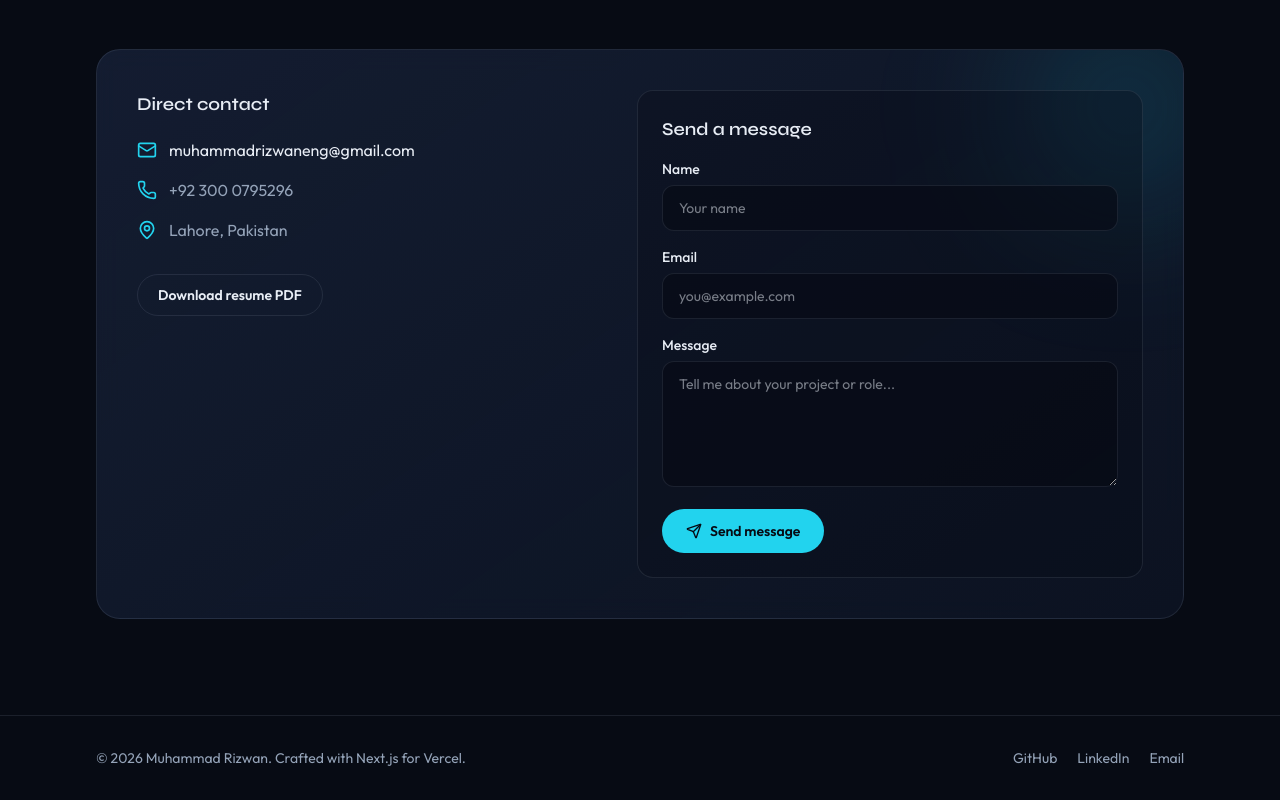
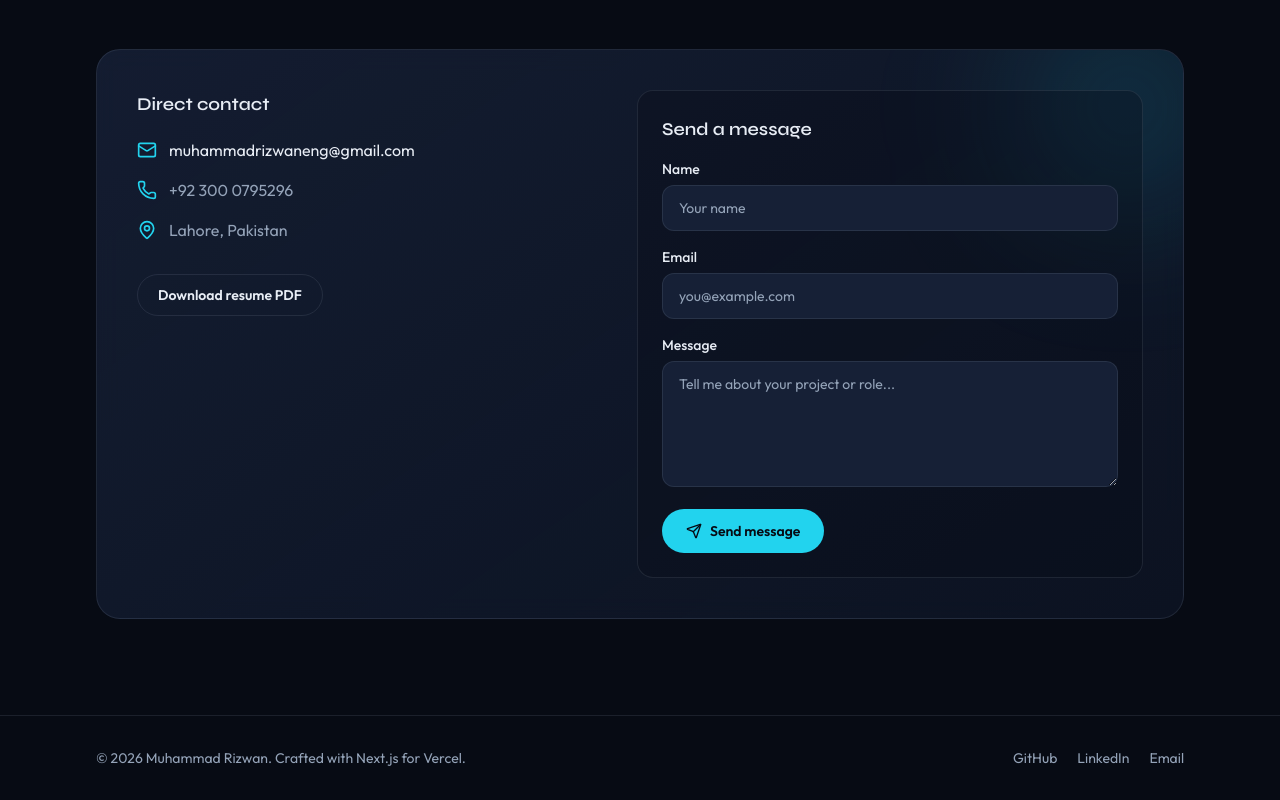
Before and after one commit to muhammadrizwaneng/rizwan-portfolio, a Next.js app: page / in a window 1280 px wide. Shown: the part 5822-6622 px from the top of the page. Built offline with nearby package versions, Linux system fonts and the light colour scheme; no server answers.

Commit message:
Fix contact form autofill text contrast

```diff
--- a/src/app/globals.css
+++ b/src/app/globals.css
@@ -80,3 +80,23 @@ body {
   filter: blur(80px);
   pointer-events: none;
 }
+
+.form-field {
+  color: var(--foreground);
+  caret-color: var(--accent);
+}
+
+.form-field::placeholder {
+  color: var(--muted);
+  opacity: 1;
+}
+
+.form-field:-webkit-autofill,
+.form-field:-webkit-autofill:hover,
+.form-field:-webkit-autofill:focus,
+.form-field:-webkit-autofill:active {
+  -webkit-text-fill-color: var(--foreground) !important;
+  box-shadow: 0 0 0 1000px var(--surface-elevated) inset !important;
+  border-color: var(--border);
+  transition: background-color 99999s ease-in-out 0s;
+}
--- a/src/components/ContactForm.tsx
+++ b/src/components/ContactForm.tsx
@@ -90,7 +90,7 @@ export function ContactForm() {
           type="text"
           required
           autoComplete="name"
-          className="w-full rounded-xl border border-border bg-background/60 px-4 py-3 text-sm outline-none transition focus:border-accent/50 focus:ring-2 focus:ring-accent/20"
+          className="form-field w-full rounded-xl border border-border bg-surface-elevated px-4 py-3 text-sm text-foreground outline-none transition focus:border-accent/50 focus:ring-2 focus:ring-accent/20"
           placeholder="Your name"
         />
         {fieldErrors.name ? (
@@ -108,7 +108,7 @@ export function ContactForm() {
           type="email"
           required
           autoComplete="email"
-          className="w-full rounded-xl border border-border bg-background/60 px-4 py-3 text-sm outline-none transition focus:border-accent/50 focus:ring-2 focus:ring-accent/20"
+          className="form-field w-full rounded-xl border border-border bg-surface-elevated px-4 py-3 text-sm text-foreground outline-none transition focus:border-accent/50 focus:ring-2 focus:ring-accent/20"
           placeholder="you@example.com"
         />
         {fieldErrors.email ? (
@@ -125,7 +125,7 @@ export function ContactForm() {
           name="message"
           required
           rows={5}
-          className="w-full resize-y rounded-xl border border-border bg-background/60 px-4 py-3 text-sm outline-none transition focus:border-accent/50 focus:ring-2 focus:ring-accent/20"
+          className="form-field w-full resize-y rounded-xl border border-border bg-surface-elevated px-4 py-3 text-sm text-foreground outline-none transition focus:border-accent/50 focus:ring-2 focus:ring-accent/20"
           placeholder="Tell me about your project or role..."
         />
         {fieldErrors.message ? (
```
